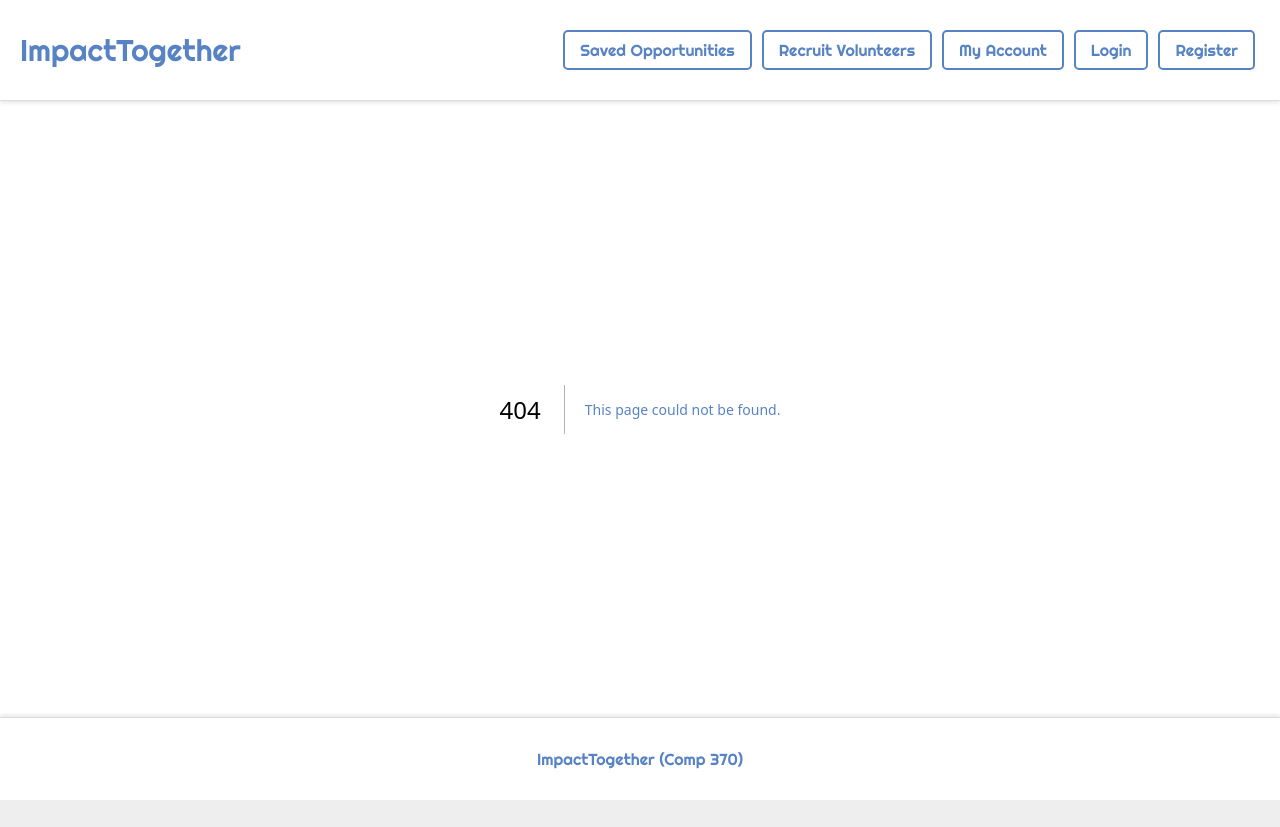
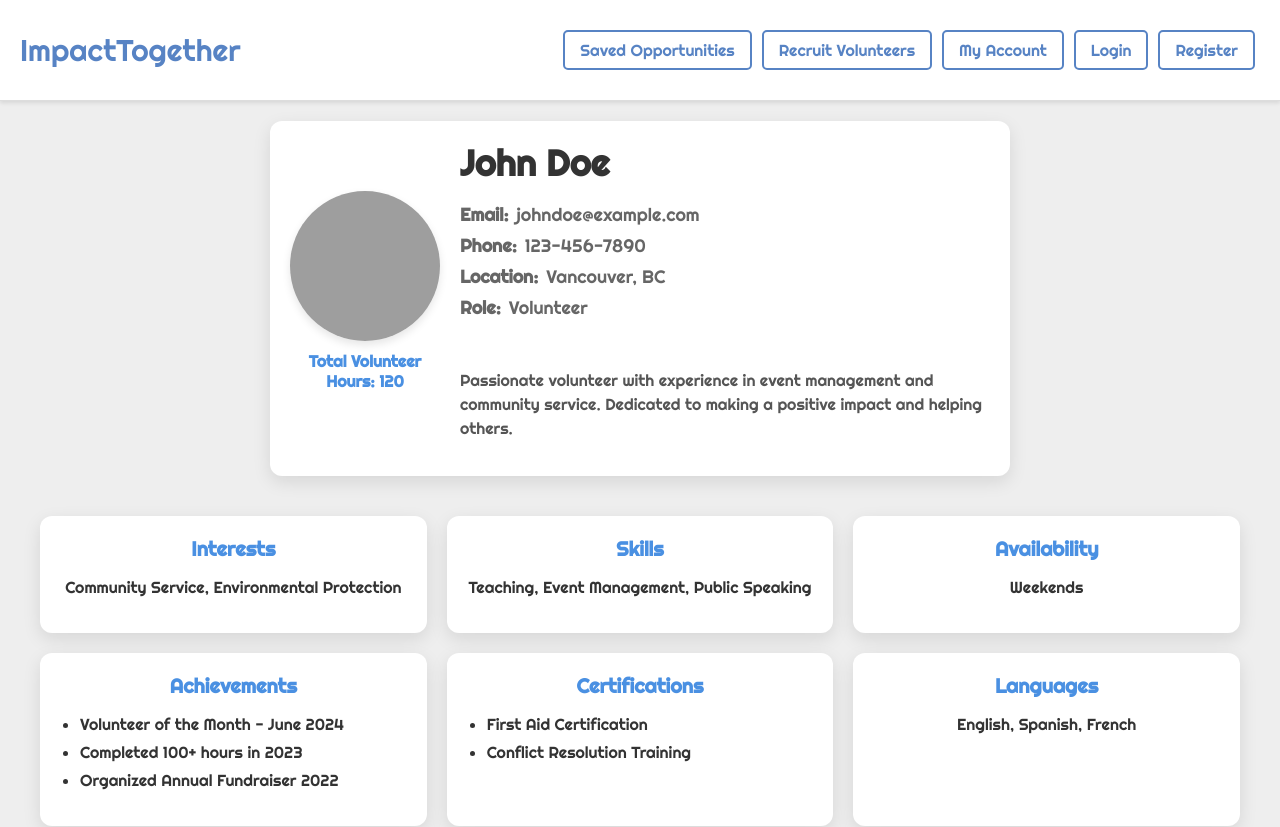
Before and after one commit to bgosal/ImpactTogether, a Next.js app: page /account-management in a window 1280 px wide. Before the commit this address had no page. Shown: the top 827 px of the page. Before the commit the page ends 800 px from the top, so only its background shows below. Built offline with nearby package versions, Linux system fonts and the light colour scheme; grey boxes are pictures that could not be loaded.

Commit message:
front end profile/account management page

```diff
--- /dev/null
+++ b/app/account-management/page.js
@@ -0,0 +1,116 @@
+"use client";
+
+import React, { useState } from "react";
+
+export default function Profile() {
+    const [user, setUser] = useState({
+        profilePicture: "/default-avatar.png",
+        fullName: "John Doe",
+        email: "johndoe@example.com",
+        phone: "123-456-7890",
+        location: "Vancouver, BC",
+        role: "Volunteer",
+        volunteerHours: 120,
+        bio: "Passionate volunteer with experience in event management and community service. Dedicated to making a positive impact and helping others.",
+        interests: ["Community Service", "Environmental Protection"],
+        skills: ["Teaching", "Event Management", "Public Speaking"],
+        availability: "Weekends",
+        achievements: ["Volunteer of the Month - June 2024", "Completed 100+ hours in 2023", "Organized Annual Fundraiser 2022"],
+        certifications: ["First Aid Certification", "Conflict Resolution Training"],
+        languages: ["English", "Spanish", "French"],
+        goals: ["Develop leadership skills", "Make a difference in youth education"],
+        upcomingEvents: ["Beach Cleanup", "Community Tutoring"],
+        recentEvent: "Food Drive - September 2024"
+    });
+
+    return (
+        <main className="profile-page">
+
+            <section className="profile-card">
+                <div className="profile-picture">
+                    <img src={user.profilePicture} alt="Profile" />
+                    <p className="volunteer-hours">Total Volunteer Hours: {user.volunteerHours}</p>
+                </div>
+                <div className="profile-info">
+                    <h1 className="profile-name">{user.fullName}</h1>
+                    <div className="contact-info">
+                        <p><strong>Email:</strong> {user.email}</p>
+                        <p><strong>Phone:</strong> {user.phone}</p>
+                        <p><strong>Location:</strong> {user.location}</p>
+                        <p><strong>Role:</strong> {user.role}</p>
+                    </div>
+
+                    <div className="profile-bio">
+                        <p>{user.bio}</p>
+                    </div>
+                </div>
+            </section>
+
+
+            <div className="bottom-row">
+                <section className="info-card">
+                    <h2>Interests</h2>
+                    <p>{user.interests.join(", ")}</p>
+                </section>
+
+                <section className="info-card">
+                    <h2>Skills</h2>
+                    <p>{user.skills.join(", ")}</p>
+                </section>
+
+                <section className="info-card">
+                    <h2>Availability</h2>
+                    <p>{user.availability}</p>
+                </section>
+            </div>
+
+
+            <div className="bottom-row">
+                <section className="info-card">
+                    <h2>Achievements</h2>
+                    <ul>
+                        {user.achievements.map((achievement, index) => (
+                            <li key={index}>{achievement}</li>
+                        ))}
+                    </ul>
+                </section>
+
+                <section className="info-card">
+                    <h2>Certifications</h2>
+                    <ul>
+                        {user.certifications.map((cert, index) => (
+                            <li key={index}>{cert}</li>
+                        ))}
+                    </ul>
+                </section>
+
+                <section className="info-card">
+                    <h2>Languages</h2>
+                    <p>{user.languages.join(", ")}</p>
+                </section>
+            </div>
+
+
+            <div className="bottom-row">
+                <section className="info-card">
+                    <h2>Goals</h2>
+                    <ul>
+                        {user.goals.map((goal, index) => (
+                            <li key={index}>{goal}</li>
+                        ))}
+                    </ul>
+                </section>
+
+                <section className="info-card">
+                    <h2>Upcoming Events</h2>
+                    <p>{user.upcomingEvents.join(", ")}</p>
+                </section>
+
+                <section className="info-card">
+                    <h2>Most Recent Event</h2>
+                    <p>{user.recentEvent}</p>
+                </section>
+            </div>
+        </main>
+    );
+}
--- /dev/null
+++ b/app/css/account-management.css
@@ -0,0 +1,129 @@
+
+
+.profile-page {
+    display: flex;
+    flex-direction: column;
+    align-items: center;
+    width: 100%;
+    max-width: 1200px;
+    margin: 0 auto;
+    padding: 20px;
+    gap: 20px;
+}
+
+
+.profile-card {
+    width: 100%;
+    max-width: 700px;
+    background-color: #ffffff;
+    padding: 20px;
+    border-radius: 12px;
+    box-shadow: 0 6px 18px rgba(0, 0, 0, 0.1);
+    display: flex;
+    align-items: center;
+    gap: 20px;
+    overflow: hidden;
+    margin-bottom: 20px;
+}
+
+
+.profile-picture {
+    display: flex;
+    flex-direction: column;
+    align-items: center;
+}
+
+.profile-picture img {
+    width: 150px;
+    height: 150px;
+    border-radius: 50%;
+    object-fit: cover;
+    box-shadow: 0 4px 8px rgba(0, 0, 0, 0.1);
+}
+
+.volunteer-hours {
+    margin-top: 10px;
+    font-size: 16px;
+    color: #4A90E2;
+    font-weight: 600;
+    text-align: center;
+}
+
+
+.profile-info {
+    display: flex;
+    flex-direction: column;
+    gap: 10px;
+}
+
+.profile-name {
+    font-size: clamp(30px, 5vw, 36px);
+    color: #333;
+    margin: 0;
+    font-weight: 700;
+}
+
+.contact-info p {
+    margin: 8px 0;
+    font-size: 18px;
+    color: #666;
+    display: flex;
+    align-items: center;
+    gap: 8px;
+}
+
+.profile-bio {
+    margin-top: 15px;
+    font-size: 16px;
+    color: #555;
+    line-height: 1.5;
+}
+
+
+
+.bottom-row {
+    display: grid;
+    grid-template-columns: repeat(3, 1fr);
+    gap: 20px;
+    width: 100%;
+    max-width: 1200px;
+}
+
+
+.info-card {
+    background-color: #ffffff;
+    padding: 20px;
+    border-radius: 12px;
+    box-shadow: 0 6px 18px rgba(0, 0, 0, 0.1);
+    font-size: 16px;
+    color: #333;
+    text-align: center;
+}
+
+
+.info-card h2 {
+    font-size: 20px;
+    color: #4A90E2;
+    margin-bottom: 10px;
+    font-weight: 600;
+}
+
+
+.info-card ul {
+    list-style-type: disc;
+    padding-left: 20px;
+    text-align: left;
+}
+
+.info-card li {
+    margin-bottom: 8px;
+    font-size: 16px;
+    color: #333;
+}
+
+
+@media (max-width: 768px) {
+    .bottom-row {
+        grid-template-columns: 1fr;
+    }
+}
--- a/app/layout.js
+++ b/app/layout.js
@@ -5,6 +5,7 @@ import { Righteous } from 'next/font/google'
 import "./css/globals.css";
 import "./css/event.css";
 import "./css/authentication.css";
+import "./css/account-management.css"
 
 export const metadata = {
   title: "ImpactTogether",
```
